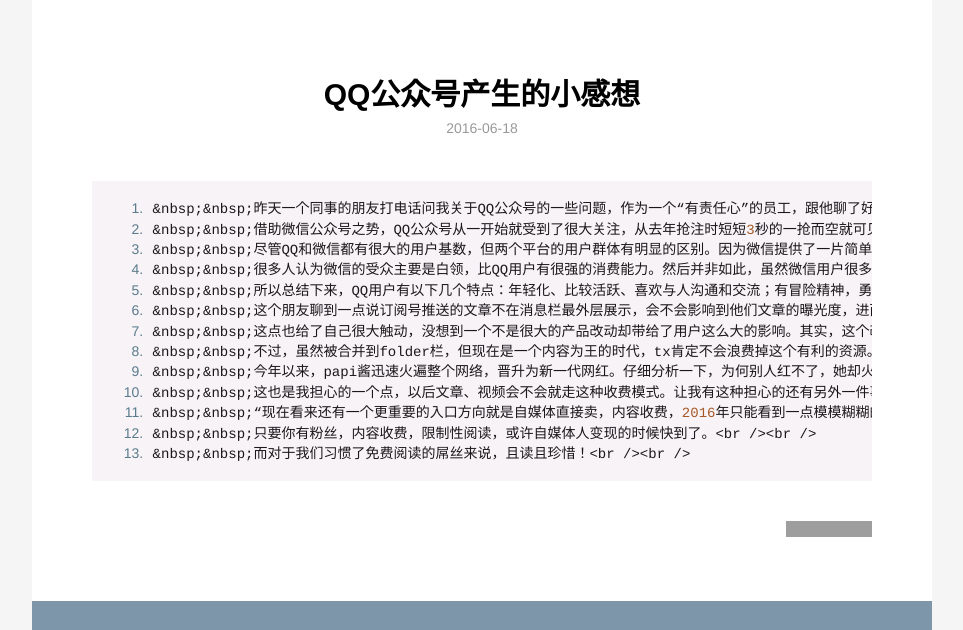
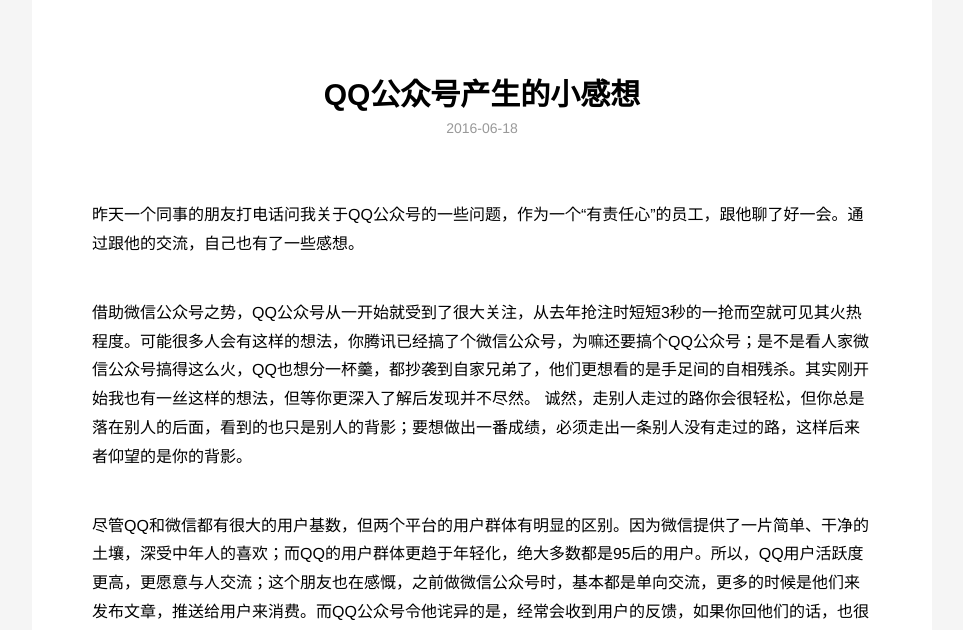
Before and after one commit to hardwork537/hardwork537.github.io, a Jekyll site: the page built from _posts/2016-06-18-qq-public-portal.md, in a window 1280 px wide and 1400 px high, cut to the strip 0-630 px from the top of the window. Shown: the whole strip, without its empty margins (158-1121 px from the left). Built offline with Jekyll 4.4.1, drawn with Linux system fonts in a browser that asks for light colours; some of the changed text lies outside the part shown; grey boxes are pictures that could not be loaded.

Commit message:
Update 2016-06-18-qq-public-portal.md

```diff
--- a/_posts/2016-06-18-qq-public-portal.md
+++ b/_posts/2016-06-18-qq-public-portal.md
@@ -4,16 +4,29 @@
 category: blog
 description: 昨天一个同事的朋友打电话问我关于QQ公众号的一些问题……
 ---
-    &nbsp;&nbsp;昨天一个同事的朋友打电话问我关于QQ公众号的一些问题，作为一个“有责任心”的员工，跟他聊了好一会。通过跟他的交流，自己也有了一些感想。<br /><br />
-    &nbsp;&nbsp;借助微信公众号之势，QQ公众号从一开始就受到了很大关注，从去年抢注时短短3秒的一抢而空就可见其火热程度。可能很多人会有这样的想法，你腾讯已经搞了个微信公众号，为嘛还要搞个QQ公众号；是不是看人家微信公众号搞得这么火，QQ也想分一杯羹，都抄袭到自家兄弟了，他们更想看的是手足间的自相残杀。其实刚开始我也有一丝这样的想法，但等你更深入了解后发现并不尽然。 诚然，走别人走过的路你会很轻松，但你总是落在别人的后面，看到的也只是别人的背影；要想做出一番成绩，必须走出一条别人没有走过的路，这样后来者仰望的是你的背影。<br /><br />
-    &nbsp;&nbsp;尽管QQ和微信都有很大的用户基数，但两个平台的用户群体有明显的区别。因为微信提供了一片简单、干净的土壤，深受中年人的喜欢；而QQ的用户群体更趋于年轻化，绝大多数都是95后的用户。所以，QQ用户活跃度更高，更愿意与人交流；这个朋友也在感慨，之前做微信公众号时，基本都是单向交流，更多的时候是他们来发布文章，推送给用户来消费。而QQ公众号令他诧异的是，经常会收到用户的反馈，如果你回他们的话，也很乐意跟你交流。这样对他们来说，是有很大帮助的，不用再费心尽力地去搜集用户意见，能更真实了解他们的想法，对以后的发展方向有重要的指导意义。<br /><br />
-    &nbsp;&nbsp;很多人认为微信的受众主要是白领，比QQ用户有很强的消费能力。然后并非如此，虽然微信用户很多是白领，具有一定、稳定的收入，但他们也面临着家庭的压力；房贷、车贷、小孩的教育，都需要资金的支撑，所以他们会更精打细算，除了必需品，其他的能不买就不买。QQ用户虽然大多数都没有经济收入，但一般都是独生子，深受家庭的溺爱，也不差钱。再者，他们没有挣过钱，也不知道挣钱之不易，所以花起钱来比较大手大脚，看到自己喜欢地、爱吃的，“买买买”，他们才是一个很多的消费群体。我这个朋友也尝试过在自己的公众里文章里推销产品，下来效果还不错。<br /><br />
-    &nbsp;&nbsp;所以总结下来，QQ用户有以下几个特点：年轻化、比较活跃、喜欢与人沟通和交流；有冒险精神，勇于尝试新鲜的事务；有一定的消费能力。所以，摸清他们的兴趣所在，然后有针对性地推出他们喜欢的产品，也是一块很大的市场。<br /><br />
-    &nbsp;&nbsp;这个朋友聊到一点说订阅号推送的文章不在消息栏最外层展示，会不会影响到他们文章的曝光度，进而影响到他们粉丝的增长，短期内肯定会受影响的；路径深了一层，相当于门槛高了一点，自然会有很多人被挡在外面了；不过转化率却提高了，不是嘛，如果不感兴趣，谁会懒得去点呢；不过他提到的这一点让我想到了前几天一个同事讲的一个案例，他在给一个运营者解决问题时，交流过程中，用户也在抱怨说；这个用户在运营一个漫画类的QQ公众号，效果还不错，积累了很多粉丝；对于运营者来说，粉丝是最大的财富，他仿佛看到了曙光，就投入了很多精力在搞这个事情，也招了两三个美工，专职帮他们画漫画，走原创路线，一切都在想很好的方向发展；但是自从把订阅号消息合并到folder栏后，整个量下来了，粉丝的增长速度也放缓不少。他们对这个反应是很敏感的，开始怀疑投入大量精力到公众号上还有没有必要；这次合并到folder栏，是不是说明tx对公众号这块不重视了，以后还会不会有其他对他们不利的策略调整；这种付出得不到收获的担忧，使他们本来很明朗的道路模糊了起来。于是，他们把招的美工又给辞掉了……<br /><br />
-    &nbsp;&nbsp;这点也给了自己很大触动，没想到一个不是很大的产品改动却带给了用户这么大的影响。其实，这个改动的出发点是好的，当你打开QQ的时候，发现消息栏一屏都是推送的订阅号文章，你会有何感想；如果这些文章又都是些你不感兴趣的内容、如果你是一个洁癖的人、如果你只是想看看朋友想发给你的信息却需要翻几屏才能找到，你会是什么反应。你会感觉被严重地骚扰了，进而你会愤怒，甚至可能以后就不用QQ了，转入微信的阵营；当然，这不是QQ想看到的结果。你在便利大多数人的时候，可能也影响到了少部分人的利益；你做的越大，造成的影响也就越大。不禁想到了《蜘蛛侠》里的一句名言“With great power comes great responsibility.”。没有十全十美的产品，就如同没有任何缺陷的人，这时你要考虑就是如何产生最大的价值及对他人的正影响。<br /><br />
-    &nbsp;&nbsp;不过，虽然被合并到folder栏，但现在是一个内容为王的时代，tx肯定不会浪费掉这个有利的资源。每个app都有自己的生命周期，QQ活了这么久，之前一直靠着社交留住了众多用户；但微信的出现，对QQ造成了很大冲击，在社交方面，相当于出现了一个衍生的可替代品。很多年纪稍大点、喜欢清静的人都转移阵地到微信了，也是源于现在QQ越来越臃肿的缘故，所以导致QQ用户更趋于年轻化。要想继续留住这批用户，你总要提供些可以留住他们的东西。毫无疑问，游戏是一种很好的工具，但是游戏总有玩腻的时候，并且随着年龄的增大，最游戏的热度也会慢慢降下来；所以，内容就成了增加用户粘性的一个利器。<br /><br />
-    &nbsp;&nbsp;今年以来，papi酱迅速火遍整个网络，晋升为新一代网红。仔细分析一下，为何别人红不了，她却火的一塌糊涂；一方面，她的短视频都是自编自导自演的，属于纯原创；二者，视频形式比较迎合大众的口味，一人分饰多角，语调有趣又有表演天分；最主要还是内容比较接地气，基本都是影射、描述现状的，不乏讽刺与吐槽，让人看得过瘾。说到底，还是内容质量相对来说比较高，短视频只是一种载体而已。现在原创文章、视频成了一种趋势，包括一些大的视频网站，也在走自制原创路线，比如优酷的火星情报局、爱奇艺的奇葩说 还有爱奇艺最近推出的几部网络剧《最好的我们》、《余罪》、《废柴兄弟》都还比较火。刚开始都是免费播放，等火起来后，就开始收费了，会员才能缓存、会员才能继续往下看；等你看到一半要到高潮的时候，突然告诉你充值会员你才能看，还能获得更多特权喔；纵然生气，但为了继续追剧下去，估计很多人都去充了会员，一个月几十块钱又不贵。自制、原创成了他们的核心竞争力，因为在别的视频网站看不到，独家授权。<br /><br />
-    &nbsp;&nbsp;这也是我担心的一个点，以后文章、视频会不会就走这种收费模式。让我有这种担心的还有另外一件事，每天早上地铁上班的时候，都会打开微信看公众号 槽边往事 发布的文章，幽默又有质量；但是上周作者和菜头在中午文章中明确表示，由于签订了严格的商业合同，付费版《槽边往事》文章数量会比微信公众号中多，并且付费版文章均不在公众号中展示。自媒体是一个特定的时代，这个概念会泡沫化，未来会越来越少被提起。而内容生产个人化是一个趋势。未来自媒体有几种可能：靠广告和挣公关费生存下来的会极少；像罗辑思维一样主动向卖货转移的，是自媒体突围的一个方向，当有信心成为某个方向和内容上的权威时再通向具体的交易。<br /><br />
-    &nbsp;&nbsp;“现在看来还有一个更重要的入口方向就是自媒体直接卖，内容收费，2016年只能看到一点模模糊糊的影子，但在2017年会成为爆发的风口。”<br /><br />
-    &nbsp;&nbsp;只要你有粉丝，内容收费，限制性阅读，或许自媒体人变现的时候快到了。<br /><br />
-    &nbsp;&nbsp;而对于我们习惯了免费阅读的屌丝来说，且读且珍惜！<br /><br />
+
+昨天一个同事的朋友打电话问我关于QQ公众号的一些问题，作为一个“有责任心”的员工，跟他聊了好一会。通过跟他的交流，自己也有了一些感想。
+
+借助微信公众号之势，QQ公众号从一开始就受到了很大关注，从去年抢注时短短3秒的一抢而空就可见其火热程度。可能很多人会有这样的想法，你腾讯已经搞了个微信公众号，为嘛还要搞个QQ公众号；是不是看人家微信公众号搞得这么火，QQ也想分一杯羹，都抄袭到自家兄弟了，他们更想看的是手足间的自相残杀。其实刚开始我也有一丝这样的想法，但等你更深入了解后发现并不尽然。 诚然，走别人走过的路你会很轻松，但你总是落在别人的后面，看到的也只是别人的背影；要想做出一番成绩，必须走出一条别人没有走过的路，这样后来者仰望的是你的背影。
+
+尽管QQ和微信都有很大的用户基数，但两个平台的用户群体有明显的区别。因为微信提供了一片简单、干净的土壤，深受中年人的喜欢；而QQ的用户群体更趋于年轻化，绝大多数都是95后的用户。所以，QQ用户活跃度更高，更愿意与人交流；这个朋友也在感慨，之前做微信公众号时，基本都是单向交流，更多的时候是他们来发布文章，推送给用户来消费。而QQ公众号令他诧异的是，经常会收到用户的反馈，如果你回他们的话，也很乐意跟你交流。这样对他们来说，是有很大帮助的，不用再费心尽力地去搜集用户意见，能更真实了解他们的想法，对以后的发展方向有重要的指导意义。
+
+ 很多人认为微信的受众主要是白领，比QQ用户有很强的消费能力。然后并非如此，虽然微信用户很多是白领，具有一定、稳定的收入，但他们也面临着家庭的压力；房贷、车贷、小孩的教育，都需要资金的支撑，所以他们会更精打细算，除了必需品，其他的能不买就不买。QQ用户虽然大多数都没有经济收入，但一般都是独生子，深受家庭的溺爱，也不差钱。再者，他们没有挣过钱，也不知道挣钱之不易，所以花起钱来比较大手大脚，看到自己喜欢地、爱吃的，“买买买”，他们才是一个很多的消费群体。我这个朋友也尝试过在自己的公众里文章里推销产品，下来效果还不错。
+
+所以总结下来，QQ用户有以下几个特点：年轻化、比较活跃、喜欢与人沟通和交流；有冒险精神，勇于尝试新鲜的事务；有一定的消费能力。所以，摸清他们的兴趣所在，然后有针对性地推出他们喜欢的产品，也是一块很大的市场。
+
+这个朋友聊到一点说订阅号推送的文章不在消息栏最外层展示，会不会影响到他们文章的曝光度，进而影响到他们粉丝的增长，短期内肯定会受影响的；路径深了一层，相当于门槛高了一点，自然会有很多人被挡在外面了；不过转化率却提高了，不是嘛，如果不感兴趣，谁会懒得去点呢；不过他提到的这一点让我想到了前几天一个同事讲的一个案例，他在给一个运营者解决问题时，交流过程中，用户也在抱怨说；这个用户在运营一个漫画类的QQ公众号，效果还不错，积累了很多粉丝；对于运营者来说，粉丝是最大的财富，他仿佛看到了曙光，就投入了很多精力在搞这个事情，也招了两三个美工，专职帮他们画漫画，走原创路线，一切都在想很好的方向发展；但是自从把订阅号消息合并到folder栏后，整个量下来了，粉丝的增长速度也放缓不少。他们对这个反应是很敏感的，开始怀疑投入大量精力到公众号上还有没有必要；这次合并到folder栏，是不是说明tx对公众号这块不重视了，以后还会不会有其他对他们不利的策略调整；这种付出得不到收获的担忧，使他们本来很明朗的道路模糊了起来。于是，他们把招的美工又给辞掉了……
+
+这点也给了自己很大触动，没想到一个不是很大的产品改动却带给了用户这么大的影响。其实，这个改动的出发点是好的，当你打开QQ的时候，发现消息栏一屏都是推送的订阅号文章，你会有何感想；如果这些文章又都是些你不感兴趣的内容、如果你是一个洁癖的人、如果你只是想看看朋友想发给你的信息却需要翻几屏才能找到，你会是什么反应。你会感觉被严重地骚扰了，进而你会愤怒，甚至可能以后就不用QQ了，转入微信的阵营；当然，这不是QQ想看到的结果。你在便利大多数人的时候，可能也影响到了少部分人的利益；你做的越大，造成的影响也就越大。不禁想到了《蜘蛛侠》里的一句名言“With great power comes great responsibility.”。没有十全十美的产品，就如同没有任何缺陷的人，这时你要考虑就是如何产生最大的价值及对他人的正影响。
+
+不过，虽然被合并到folder栏，但现在是一个内容为王的时代，tx肯定不会浪费掉这个有利的资源。每个app都有自己的生命周期，QQ活了这么久，之前一直靠着社交留住了众多用户；但微信的出现，对QQ造成了很大冲击，在社交方面，相当于出现了一个衍生的可替代品。很多年纪稍大点、喜欢清静的人都转移阵地到微信了，也是源于现在QQ越来越臃肿的缘故，所以导致QQ用户更趋于年轻化。要想继续留住这批用户，你总要提供些可以留住他们的东西。毫无疑问，游戏是一种很好的工具，但是游戏总有玩腻的时候，并且随着年龄的增大，最游戏的热度也会慢慢降下来；所以，内容就成了增加用户粘性的一个利器。
+
+今年以来，papi酱迅速火遍整个网络，晋升为新一代网红。仔细分析一下，为何别人红不了，她却火的一塌糊涂；一方面，她的短视频都是自编自导自演的，属于纯原创；二者，视频形式比较迎合大众的口味，一人分饰多角，语调有趣又有表演天分；最主要还是内容比较接地气，基本都是影射、描述现状的，不乏讽刺与吐槽，让人看得过瘾。说到底，还是内容质量相对来说比较高，短视频只是一种载体而已。现在原创文章、视频成了一种趋势，包括一些大的视频网站，也在走自制原创路线，比如优酷的火星情报局、爱奇艺的奇葩说 还有爱奇艺最近推出的几部网络剧《最好的我们》、《余罪》、《废柴兄弟》都还比较火。刚开始都是免费播放，等火起来后，就开始收费了，会员才能缓存、会员才能继续往下看；等你看到一半要到高潮的时候，突然告诉你充值会员你才能看，还能获得更多特权喔；纵然生气，但为了继续追剧下去，估计很多人都去充了会员，一个月几十块钱又不贵。自制、原创成了他们的核心竞争力，因为在别的视频网站看不到，独家授权。
+
+这也是我担心的一个点，以后文章、视频会不会就走这种收费模式。让我有这种担心的还有另外一件事，每天早上地铁上班的时候，都会打开微信看公众号 槽边往事 发布的文章，幽默又有质量；但是上周作者和菜头在中午文章中明确表示，由于签订了严格的商业合同，付费版《槽边往事》文章数量会比微信公众号中多，并且付费版文章均不在公众号中展示。自媒体是一个特定的时代，这个概念会泡沫化，未来会越来越少被提起。而内容生产个人化是一个趋势。未来自媒体有几种可能：靠广告和挣公关费生存下来的会极少；像罗辑思维一样主动向卖货转移的，是自媒体突围的一个方向，当有信心成为某个方向和内容上的权威时再通向具体的交易。
+
+“现在看来还有一个更重要的入口方向就是自媒体直接卖，内容收费，2016年只能看到一点模模糊糊的影子，但在2017年会成为爆发的风口。”
+
+只要你有粉丝，内容收费，限制性阅读，或许自媒体人变现的时候快到了。
+
+而对于我们习惯了免费阅读的屌丝来说，且读且珍惜！
```
